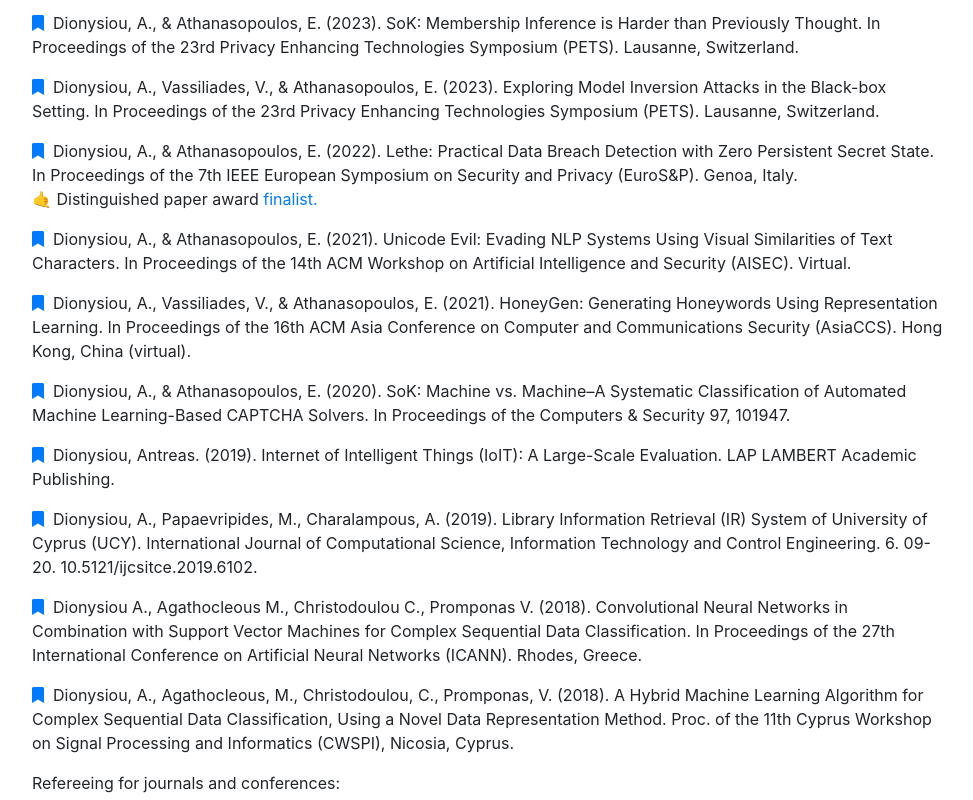
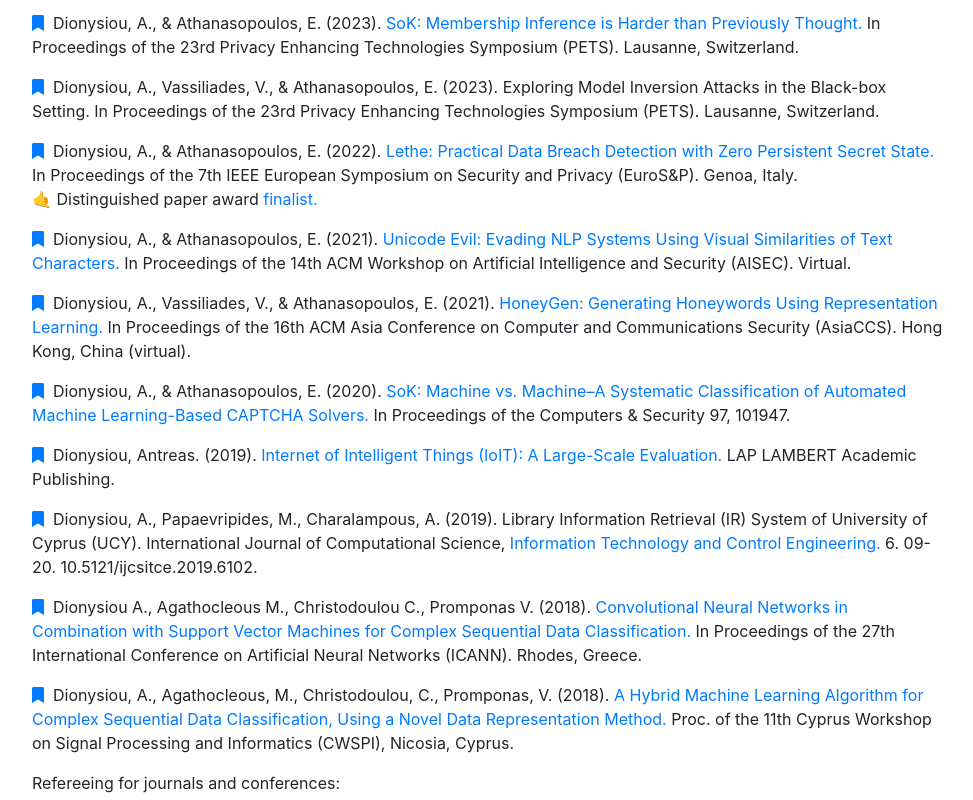
Before and after one commit to adionysiou/adionysiou.github.io, a website with bundled scripts: page index.html in a window 1280 px wide. Shown: the part 7220-8020 px from the top of the page, without its empty margins (288-1261 px from the left). Built offline with nearby package versions, Linux system fonts and the light colour scheme; a web font is replaced by a local one.

Commit message:
deep-bmi paper

```diff
--- a/index.html
+++ b/index.html
@@ -518,33 +518,33 @@
         <h2 class="mb-5">Scientific Publications and Conferences</h2>
 
         <p><a href="img/sok-mia.pdf"><i class="fa fa-bookmark" aria-hidden="true"></i></a>&nbsp; Dionysiou, A., & Athanasopoulos, E. (2023).
-          SoK: Membership Inference is Harder than Previously Thought. In Proceedings of the 23rd Privacy Enhancing Technologies Symposium (PETS). Lausanne, Switzerland.</p>
+          <a href="img/sok-mia.pdf">SoK: Membership Inference is Harder than Previously Thought.</a> In Proceedings of the 23rd Privacy Enhancing Technologies Symposium (PETS). Lausanne, Switzerland.</p>
         <p><a href="img/deep-bmi.pdf"><i class="fa fa-bookmark" aria-hidden="true"></i></a>&nbsp; Dionysiou, A., Vassiliades, V., & Athanasopoulos, E. (2023).
           Exploring Model Inversion Attacks in the Black-box Setting. In Proceedings of the 23rd Privacy Enhancing Technologies Symposium (PETS). Lausanne, Switzerland.</p>
         <p><a href="img/lethe.pdf"><i class="fa fa-bookmark" aria-hidden="true"></i></a>&nbsp; Dionysiou, A., & Athanasopoulos, E. (2022).
-          Lethe: Practical Data Breach Detection with Zero Persistent Secret State. In Proceedings of the 7th IEEE European Symposium on Security and Privacy (EuroS&P). Genoa, Italy.
+          <a href="img/sok-mia.pdf">Lethe: Practical Data Breach Detection with Zero Persistent Secret State.</a> In Proceedings of the 7th IEEE European Symposium on Security and Privacy (EuroS&P). Genoa, Italy.
           <br>&#129305; Distinguished paper award <a href="https://www.ieee-security.org/TC/EuroSP2022/accepted_and_awards.html">finalist.</a></p>
         <p><a href="img/eviltext.pdf"><i class="fa fa-bookmark" aria-hidden="true"></i></a>&nbsp; Dionysiou, A., & Athanasopoulos, E. (2021).
-          Unicode Evil: Evading NLP Systems Using Visual Similarities of Text Characters. In Proceedings of the 14th ACM Workshop on Artificial Intelligence and Security (AISEC). Virtual.</p>
+          <a href="img/sok-mia.pdf">Unicode Evil: Evading NLP Systems Using Visual Similarities of Text Characters.</a> In Proceedings of the 14th ACM Workshop on Artificial Intelligence and Security (AISEC). Virtual.</p>
         <p><a href="img/honeywords.pdf"><i class="fa fa-bookmark" aria-hidden="true"></i></a>&nbsp; Dionysiou, A., Vassiliades, V., & Athanasopoulos, E. (2021).
-          HoneyGen: Generating Honeywords Using Representation Learning. In Proceedings of the 16th ACM Asia Conference on Computer and Communications Security (AsiaCCS). Hong Kong, China (virtual).</p>
+          <a href="img/sok-mia.pdf">HoneyGen: Generating Honeywords Using Representation Learning.</a> In Proceedings of the 16th ACM Asia Conference on Computer and Communications Security (AsiaCCS). Hong Kong, China (virtual).</p>
         <p><a href="img/final_captcha_paper.pdf"><i class="fa fa-bookmark" aria-hidden="true"></i></a>&nbsp; Dionysiou, A., & Athanasopoulos, E. (2020).
-          SoK: Machine vs. Machine–A Systematic Classification of Automated Machine Learning-Based CAPTCHA Solvers. In Proceedings of the Computers & Security 97, 101947.</p>
+          <a href="img/sok-mia.pdf">SoK: Machine vs. Machine–A Systematic Classification of Automated Machine Learning-Based CAPTCHA Solvers.</a> In Proceedings of the Computers & Security 97, 101947.</p>
         <p><a href="img/IoIT.pdf"><i class="fa fa-bookmark" aria-hidden="true"></i></a>&nbsp; Dionysiou, Antreas. (2019).
-          Internet of Intelligent Things (IoIT): A Large-Scale Evaluation. LAP LAMBERT Academic Publishing.</p>
+          <a href="img/sok-mia.pdf">Internet of Intelligent Things (IoIT): A Large-Scale Evaluation.</a> LAP LAMBERT Academic Publishing.</p>
         <p><a href="img/ijcsitce_paper.pdf"><i class="fa fa-bookmark" aria-hidden="true"></i></a>&nbsp; Dionysiou, A.,
           Papaevripides, M., Charalampous, A. (2019). Library Information Retrieval
           (IR) System of University of Cyprus (UCY). International Journal of Computational Science,
-          Information Technology and Control Engineering. 6. 09-20. 10.5121/ijcsitce.2019.6102.</p>
+          <a href="img/sok-mia.pdf">Information Technology and Control Engineering.</a> 6. 09-20. 10.5121/ijcsitce.2019.6102.</p>
           <p><a href="img/2018_Book_ArtificialNeuralNetworksAndMac-457-468.pdf"><i class="fa fa-bookmark"
                 aria-hidden="true"></i></a>&nbsp; Dionysiou A., Agathocleous M., Christodoulou C., Promponas V. (2018).
-            Convolutional
+            <a href="img/sok-mia.pdf">Convolutional
             Neural Networks in Combination with Support Vector Machines for Complex Sequential
-            Data Classification. In Proceedings of the 27th International Conference on Artificial Neural Networks (ICANN). Rhodes, Greece.</p>
+            Data Classification.</a> In Proceedings of the 27th International Conference on Artificial Neural Networks (ICANN). Rhodes, Greece.</p>
         <p><a href="img/cwspi.pdf"><i class="fa fa-bookmark" aria-hidden="true"></i></a>&nbsp; Dionysiou, A.,
-          Agathocleous, M., Christodoulou, C., Promponas, V. (2018). A Hybrid
+          Agathocleous, M., Christodoulou, C., Promponas, V. (2018). <a href="img/sok-mia.pdf">A Hybrid
           Machine Learning Algorithm for Complex Sequential Data Classification, Using a Novel
-          Data Representation Method. Proc. of the 11th Cyprus Workshop on Signal Processing
+          Data Representation Method.</a> Proc. of the 11th Cyprus Workshop on Signal Processing
           and Informatics (CWSPI), Nicosia, Cyprus.</p>
         <p>
           Refereeing for journals and conferences:
```
